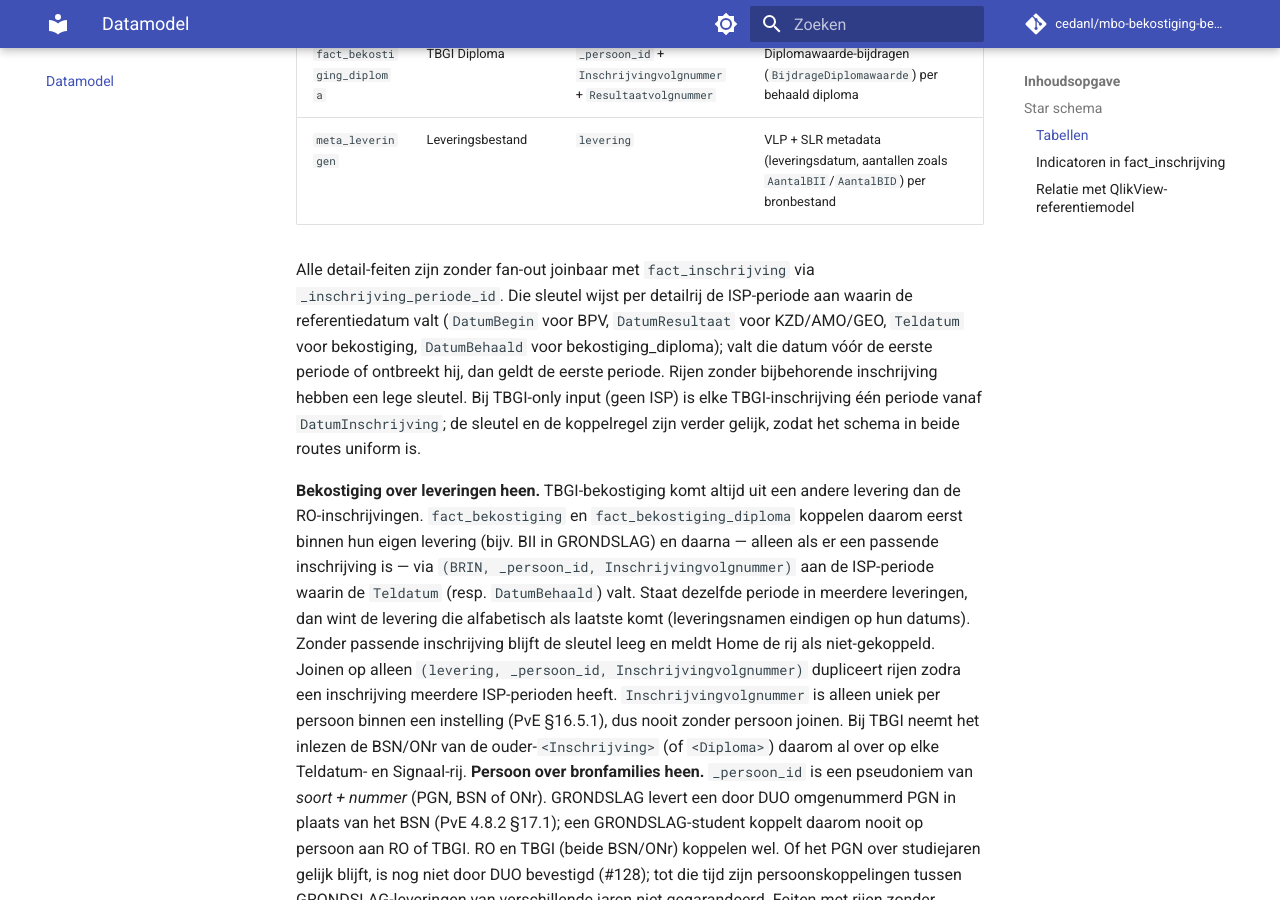
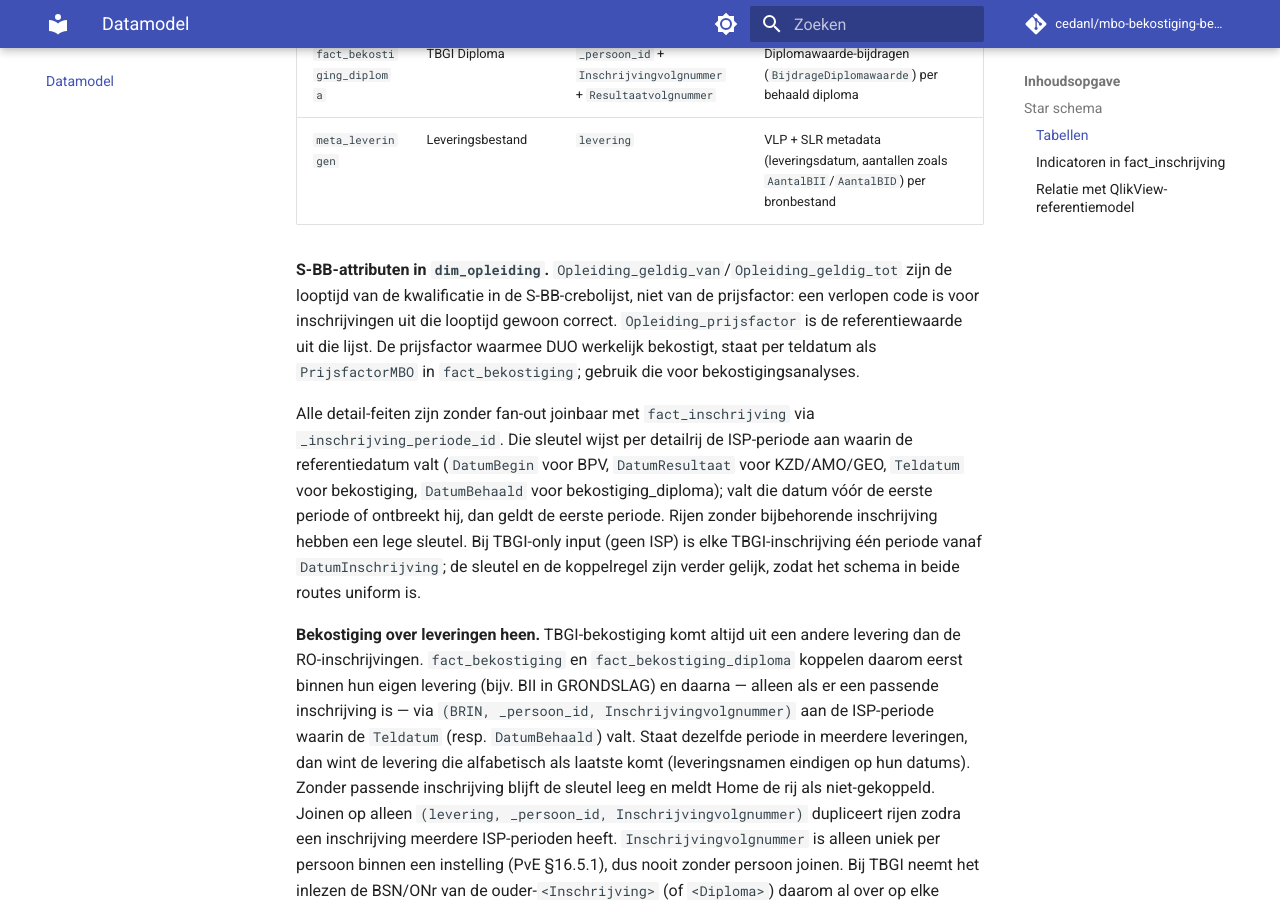
Before and after one commit to cedanl/mbo-bekostiging-bestanden, an MkDocs documentation site: the page built from docs/datamodel.md, in a window 1280 px wide and 900 px high, scrolled down 1920 px. Built offline with MkDocs 1.6.1 and Material for MkDocs 9.7.7, drawn with Linux system fonts in a browser that asks for light colours; comment, search, counter and statistics services are not loaded.

Commit message:
docs(#131): S-BB-geldigheid is looptijd van de kwalificatie, niet van de prijsfactor (#142)
Onderzoek naar #131: sbb_crebolijst heeft precies één periode per
kwalificatiecode (1075 rijen, 1075 codes). unique(keep="first") kiest dus
nooit tussen perioden; geldig_tot is de looptijd van de kwalificatie. Een
verlopen code met prijsfactor is voor inschrijvingen uit die looptijd correct.

- Invariant-test: S-BB-crebolijst en -koppeltabel hebben één rij per code;
  een nieuwe S-BB-versie met meerdere perioden laat CI falen i.p.v. stil
  de eerste rij te kiezen.
- datamodel.md: betekenis van Opleiding_geldig_* en het verschil tussen
  Opleiding_prijsfactor (S-BB-referentie) en PrijsfactorMBO (DUO).

Closes #131


Entire-Checkpoint: 01M3BN2RF3WX1E1X3JBRMXFT0F

Co-authored-by: Tomer Iwan <t.iwan@mail.com>
Co-authored-by: Claude Opus 5.5 <noreply@anthropic.com>

```diff
--- a/docs/datamodel.md
+++ b/docs/datamodel.md
@@ -61,6 +61,12 @@ geschreven.
 | `fact_bekostiging_diploma` | TBGI Diploma | `_persoon_id` + `Inschrijvingvolgnummer` + `Resultaatvolgnummer` | Diplomawaarde-bijdragen (`BijdrageDiplomawaarde`) per behaald diploma |
 | `meta_leveringen` | Leveringsbestand | `levering` | VLP + SLR metadata (leveringsdatum, aantallen zoals `AantalBII`/`AantalBID`) per bronbestand |
 
+**S-BB-attributen in `dim_opleiding`.** `Opleiding_geldig_van`/`Opleiding_geldig_tot` zijn de
+looptijd van de kwalificatie in de S-BB-crebolijst, niet van de prijsfactor: een verlopen
+code is voor inschrijvingen uit die looptijd gewoon correct. `Opleiding_prijsfactor` is de
+referentiewaarde uit die lijst. De prijsfactor waarmee DUO werkelijk bekostigt, staat per
+teldatum als `PrijsfactorMBO` in `fact_bekostiging`; gebruik die voor bekostigingsanalyses.
+
 Alle detail-feiten zijn zonder fan-out joinbaar met `fact_inschrijving` via `_inschrijving_periode_id`.
 Die sleutel wijst per detailrij de ISP-periode aan waarin de referentiedatum valt
 (`DatumBegin` voor BPV, `DatumResultaat` voor KZD/AMO/GEO, `Teldatum` voor bekostiging,
```
Also changed, not shown: 1 other file.
